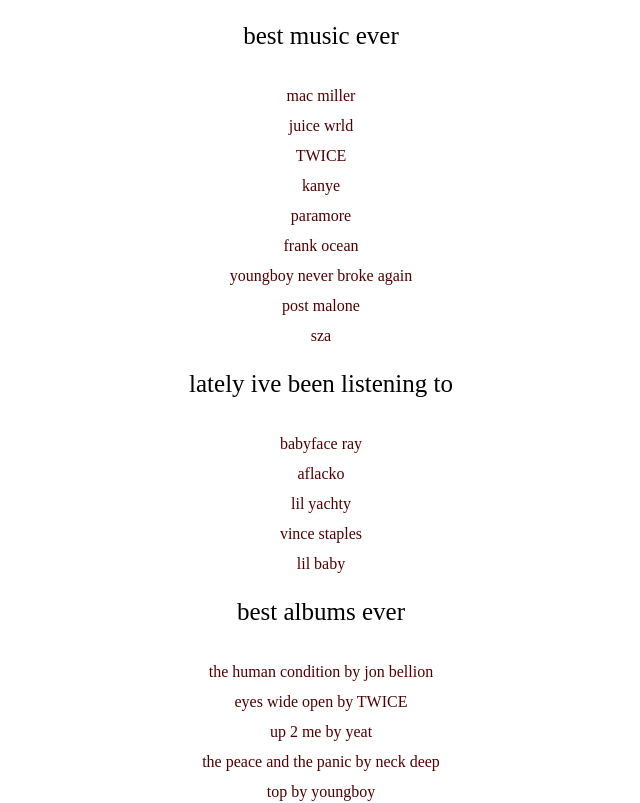
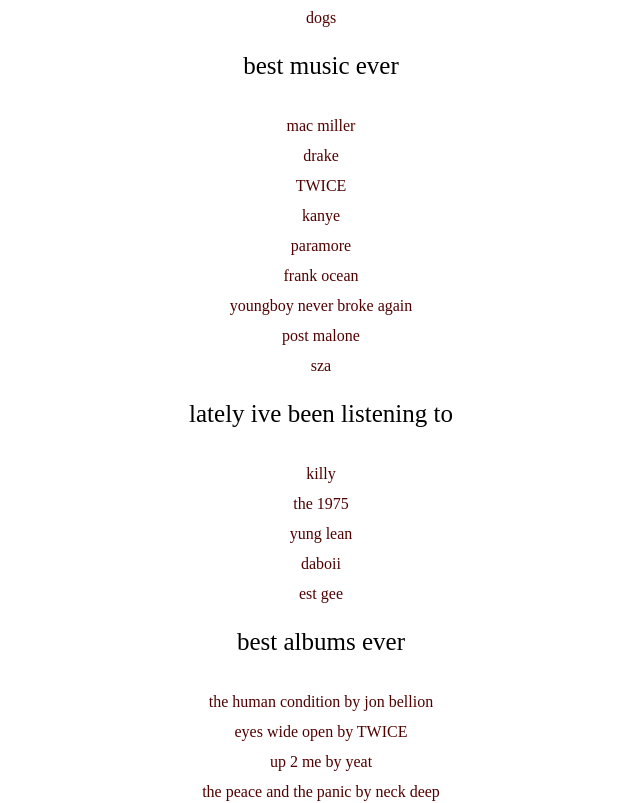
Before and after one commit to calvinwlim/calvin, a plain HTML site: page src/blog.html in a window 1280 px wide. Shown: the part 1563-2366 px from the top of the page, without its empty margins (319-959 px from the left). Drawn offline with nearby package versions, Linux system fonts and the light colour scheme; a web font is replaced by a local one.

Commit message:
Update blog.html

```diff
--- a/src/blog.html
+++ b/src/blog.html
@@ -24,6 +24,7 @@
         <dl>
             <dt>'67 fastback mustang</dt>
             <dt>nissan datsun 280z</dt>
+            <dt>c3 stingray</dt>
             <dt>4th gen mustang svt cobra</dt>
             <dt>mercedes-benz 300sl</dt>
             <dt>toyota mk1 mr2</dt>
@@ -71,7 +72,7 @@
     <p>best music ever</p>
         <dl>
             <dt>mac miller</dt>
-            <dt>juice wrld</dt>
+            <dt>drake</dt>
             <dt>TWICE</dt>
             <dt>kanye</dt>
             <dt>paramore</dt>
@@ -83,11 +84,11 @@
 
     <p>lately ive been listening to</p>
         <dl>
-            <dt>babyface ray</dt>
-            <dt>aflacko</dt>
-            <dt>lil yachty</dt>
-            <dt>vince staples</dt>
-            <dt>lil baby</dt>
+            <dt>killy</dt>
+            <dt>the 1975</dt>
+            <dt>yung lean</dt>
+            <dt>daboii</dt>
+            <dt>est gee</dt>
         </dl>
 
     <p>best albums ever</p>
```
